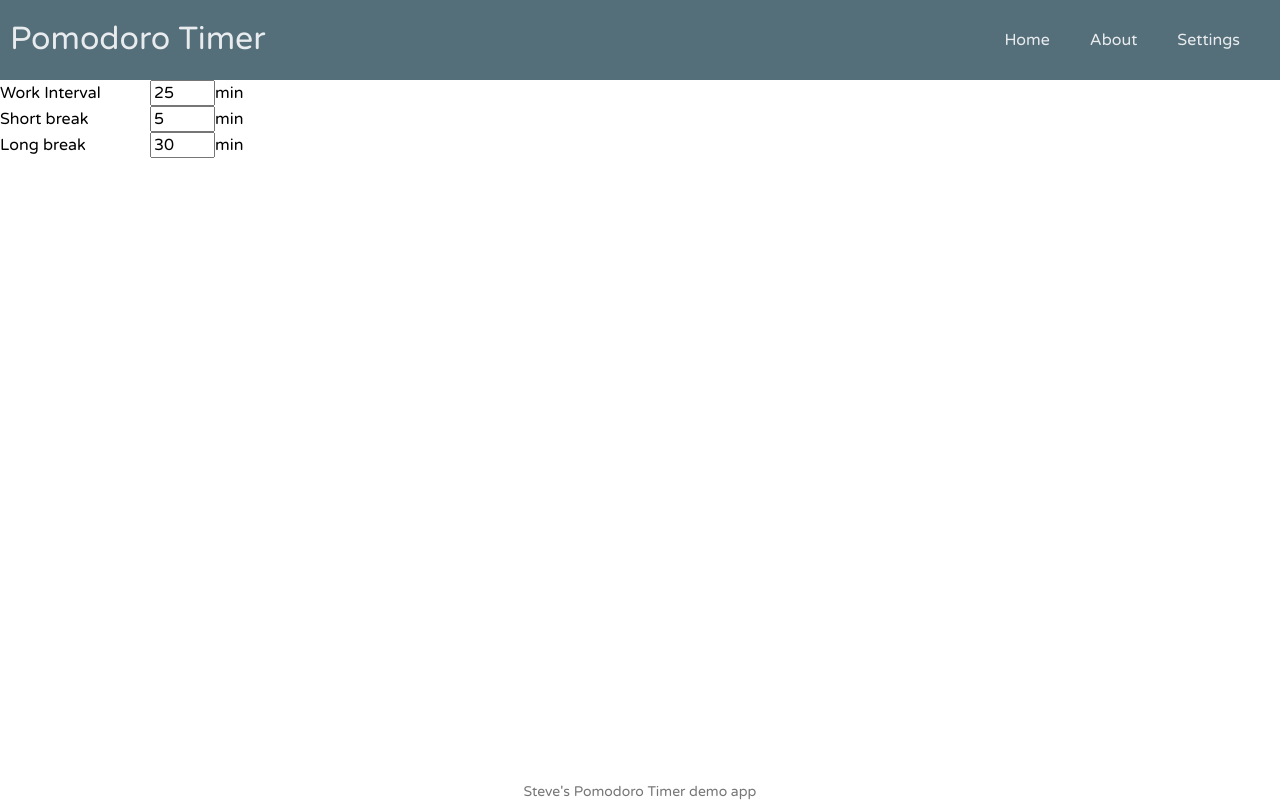
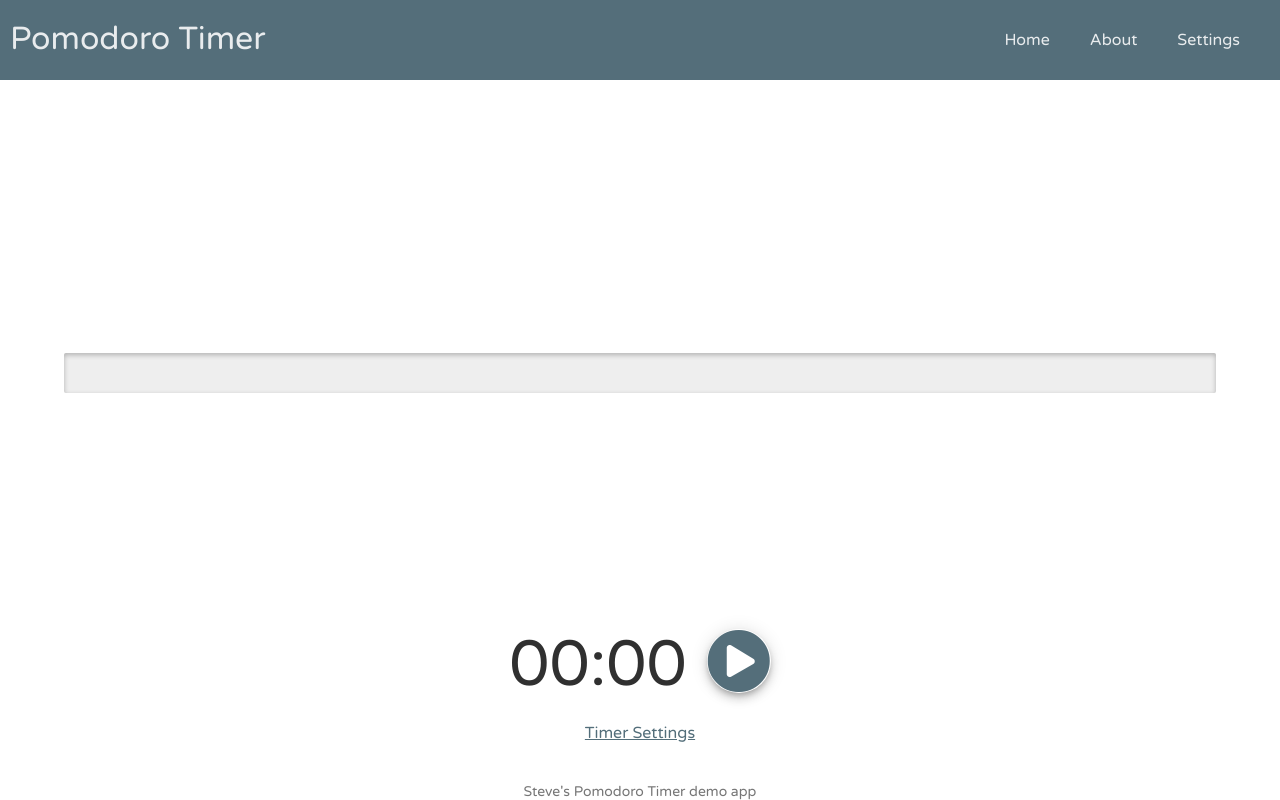
Before and after one commit to StevenMcgrew/Vue3_PomodoroTimer, a Vue app: page / in a window 1280 px wide. Before the commit this address led to /settings. Built offline with nearby package versions, Linux system fonts and the light colour scheme.

Commit message:
Removed SplashScreen, Fixed state persistance

```diff
--- a/src/App.vue
+++ b/src/App.vue
@@ -15,7 +15,7 @@ function subscribeToSavingState() {
 function restoreStateIfAvaiable() {
     if (localStorage.getItem('state')) {
         store.replaceState(
-            Object.assign(store.state, JSON.parse(localStorage.getItem('store')))
+            Object.assign(store.state, JSON.parse(localStorage.getItem('state')))
         )
     }
 }
--- a/src/components/FinishedPopup.vue
+++ b/src/components/FinishedPopup.vue
@@ -4,11 +4,9 @@
 
 <template>
     <teleport to="body">
-        <div
-            v-if="$store.state.isShowFinishedPopup"
+        <div v-if="$store.state.isShowFinishedPopup"
             @click="$store.commit('prepareNextTimerMode')"
-            class="finished-popup"
-        >
+            class="finished-popup">
             <div class="finished-popup-content">
                 <p>{{ $store.state.finishedText }}</p>
                 <button @click="$store.commit('prepareNextTimerMode')">OK</button>
--- a/src/components/ProgressBar.vue
+++ b/src/components/ProgressBar.vue
@@ -3,7 +3,7 @@
 </script>
 
 <template>
-    <p class="progress-text">Click Settings to set your timer</p>
+    <p class="progress-text"></p>
     <div class="progress-bar">
         <div class="progress"></div>
     </div>
--- a/src/router/index.js
+++ b/src/router/index.js
@@ -2,16 +2,10 @@ import { createRouter, createWebHistory } from "vue-router"
 import About from '../views/About.vue'
 import Home from '../views/Home.vue'
 import Settings from '../views/Settings.vue'
-import SplashScreen from '../views/SplashScreen.vue'
 
 const routes = [
     {
         path: '/',
-        name: 'SplashScreen',
-        component: SplashScreen
-    },
-    {
-        path: '/home',
         name: 'Home',
         component: Home
     },
--- a/src/views/Home.vue
+++ b/src/views/Home.vue
@@ -14,6 +14,7 @@ import PlayPauseBtn from '../components/PlayPauseBtn.vue'
         <div class="counter">
             <Counter />
             <PlayPauseBtn />
+            <router-link class="settings-link" to="/settings">Timer Settings</router-link>
         </div>
     </div>
 </template>
@@ -39,4 +40,10 @@ import PlayPauseBtn from '../components/PlayPauseBtn.vue'
     justify-self: center;
     padding-bottom: 20rem;
 }
+.settings-link {
+    display: block;
+    text-align: center;
+    color: #536e7a;
+    padding: 20rem;
+}
 </style>
```
